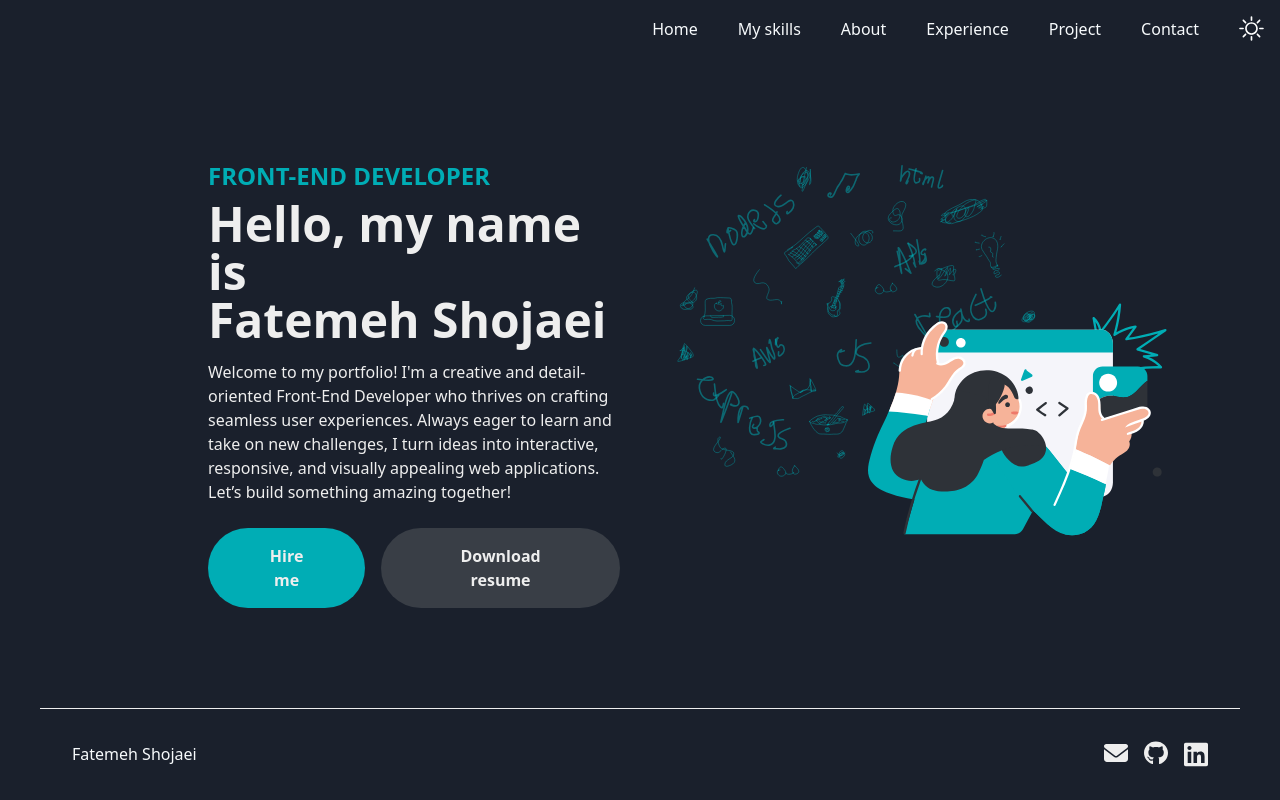
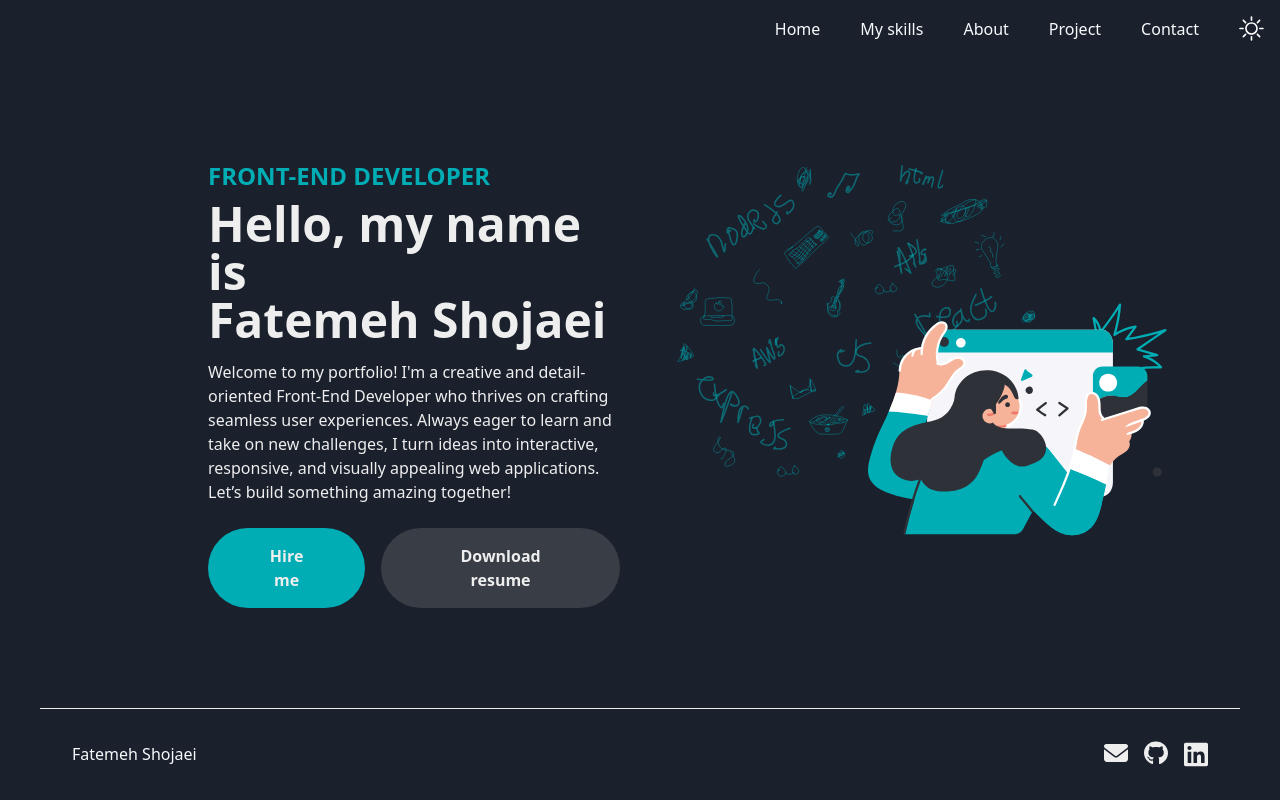
Before and after one commit to fatemeShj/portfolio-front, a Next.js app: page / in a window 1280 px wide. Built offline with nearby package versions, Linux system fonts and the light colour scheme.

Commit message:
comment experience

```diff
--- a/src/app/Navbar.tsx
+++ b/src/app/Navbar.tsx
@@ -12,7 +12,7 @@ const Navbar = () => {
     { id: 1, name: "Home", link: "/" },
     { id: 2, name: "My skills", link: "/skill" },
     { id: 3, name: "About", link: "/about" },
-    { id: 4, name: "Experience", link: "/experience" },
+    // { id: 4, name: "Experience", link: "/experience" },
     { id: 5, name: "Project", link: "/project" },
     { id: 6, name: "Contact", link: "/contact" },
   ];
```
